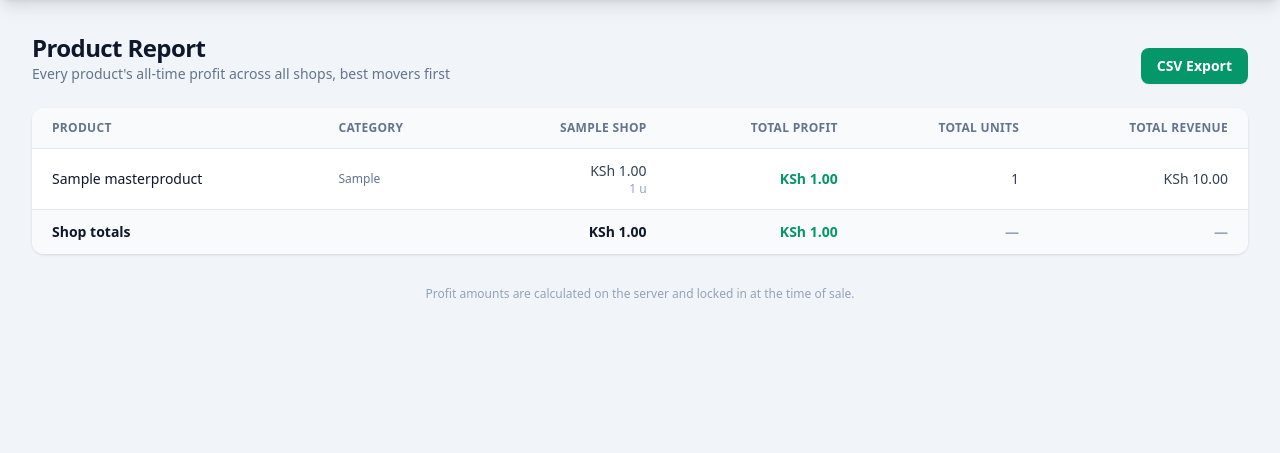
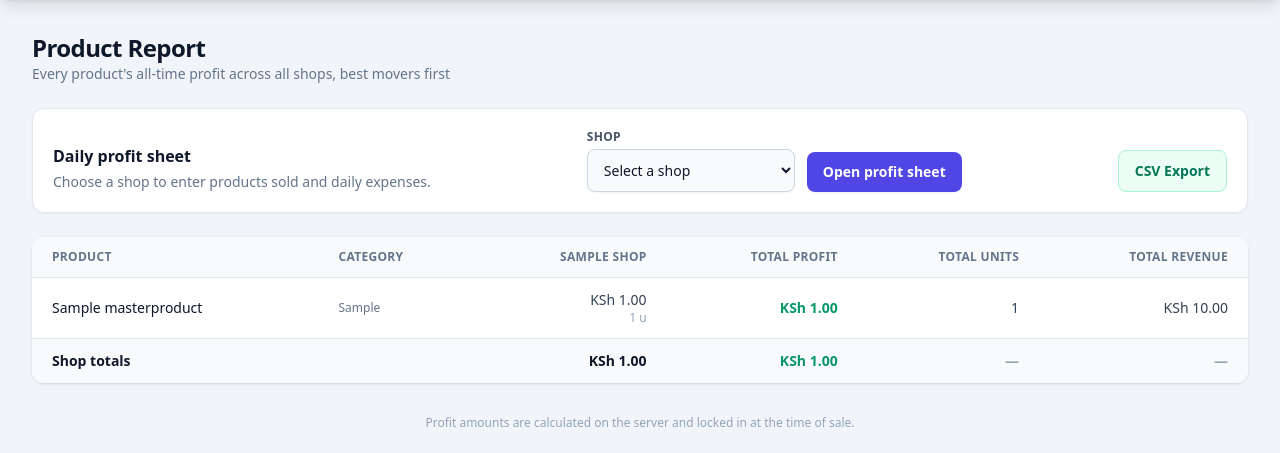
Before and after one commit to ANDERSON254KE/ProfitTracker-, a Django app: page /products/report/ in a window 1280 px wide. Shown: the part 64-517 px from the top of the page. Run offline with Django 5.2, Linux system fonts and the light colour scheme; a user stored in the database is signed in; tables that the repository leaves empty hold one stand-in row (values such as "Sample post"); some libraries are stand-ins or nearby versions.

Commit message:
Add shop profit sheet selector to reports

```diff
--- a/tracker/templates/tracker/product_report.html
+++ b/tracker/templates/tracker/product_report.html
@@ -9,8 +9,28 @@
         <h1 class="text-2xl font-bold tracking-tight text-slate-900">Product Report</h1>
         <p class="text-sm text-slate-500">Every product's all-time profit across all shops, best movers first</p>
     </div>
+</div>
+
+<div class="mb-6 flex flex-wrap items-end justify-between gap-4 rounded-xl border border-slate-200 bg-white p-5 shadow-sm">
+    <div>
+        <h2 class="text-base font-semibold text-slate-900">Daily profit sheet</h2>
+        <p class="mt-1 text-sm text-slate-500">Choose a shop to enter products sold and daily expenses.</p>
+    </div>
+    <form method="get" action="{% url 'product_report' %}" class="flex w-full flex-wrap items-end gap-3 sm:w-auto">
+        <div class="min-w-52 flex-1 sm:flex-none">
+            <label for="profitSheetShop" class="mb-1 block text-xs font-semibold uppercase tracking-wide text-slate-600">Shop</label>
+            <select id="profitSheetShop" name="open_sheet_shop" required
+                    class="w-full rounded-lg border border-slate-300 bg-slate-50 px-3 py-2.5 text-sm text-slate-900 shadow-sm focus:border-indigo-500 focus:ring-indigo-500">
+                <option value="" disabled selected>Select a shop</option>
+                {% for shop in shops %}
+                <option value="{{ shop.pk }}">{{ shop.name }}</option>
+                {% endfor %}
+            </select>
+        </div>
+        <button type="submit" class="rounded-lg bg-indigo-600 px-4 py-2.5 text-sm font-semibold text-white shadow-sm hover:bg-indigo-500">Open profit sheet</button>
+    </form>
     <a href="{{ csv_export_url }}" download
-       class="rounded-lg bg-emerald-600 px-4 py-2 text-sm font-semibold text-white shadow-sm hover:bg-emerald-500">
+       class="rounded-lg border border-emerald-200 bg-emerald-50 px-4 py-2.5 text-sm font-semibold text-emerald-700 hover:bg-emerald-100">
         CSV Export
     </a>
 </div>
--- a/tracker/views.py
+++ b/tracker/views.py
@@ -1196,6 +1196,13 @@ class ProductReportView(OwnerRequiredMixin, TemplateView):
 
     template_name = "tracker/product_report.html"
 
+    def get(self, request, *args, **kwargs):
+        shop_id = request.GET.get("open_sheet_shop")
+        if shop_id:
+            shop = get_object_or_404(Shop, pk=shop_id)
+            return redirect("shop_profit_sheet", shop_pk=shop.pk)
+        return super().get(request, *args, **kwargs)
+
     def get_context_data(self, **kwargs):
         context = super().get_context_data(**kwargs)
         shops, rows = _product_report_rows()
```
Also changed, not shown: tracker/tests.py (+19 -0 lines).
